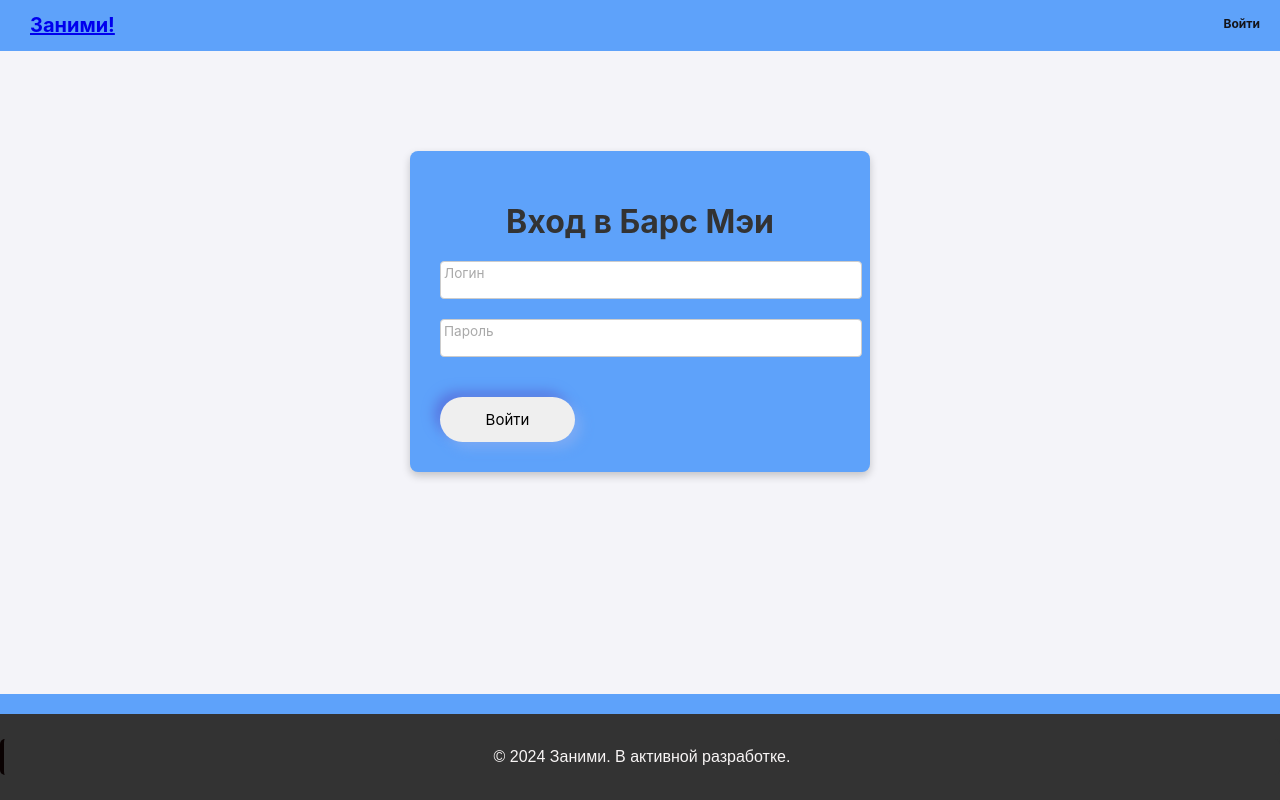
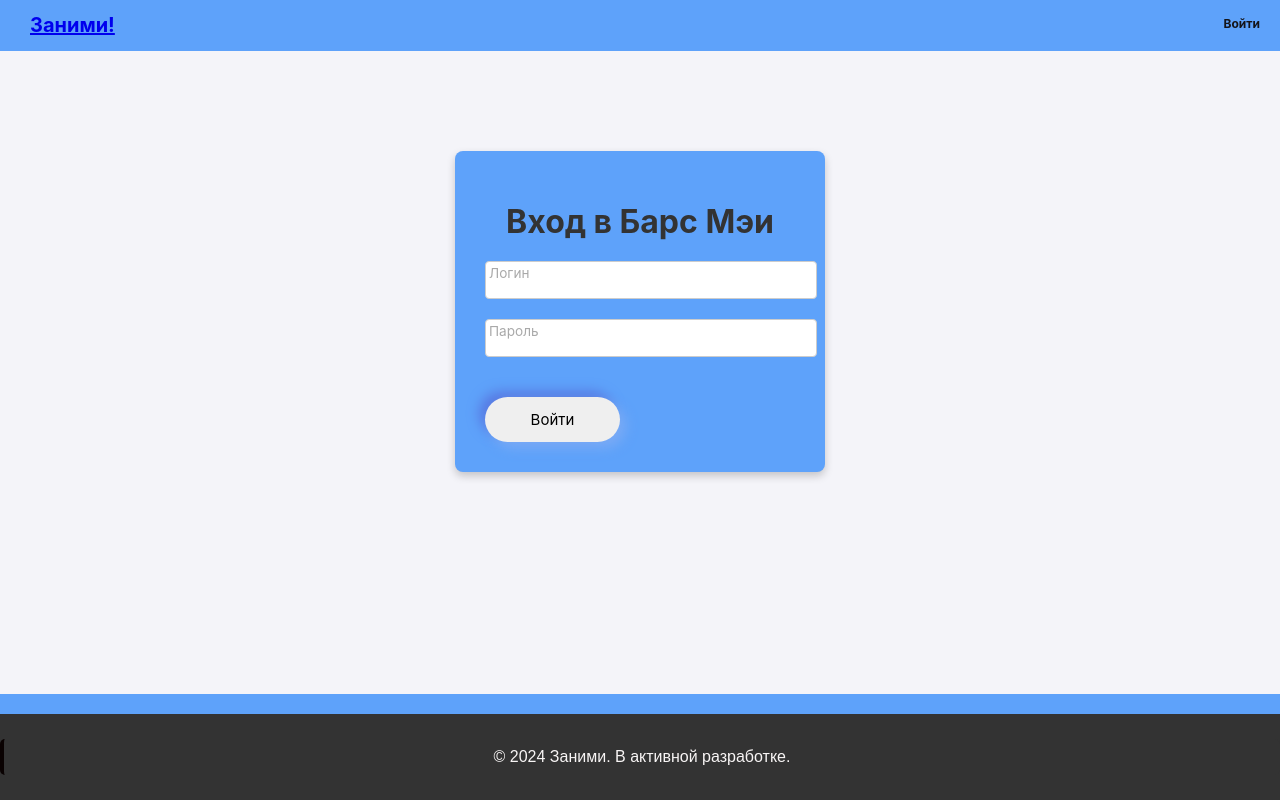
Before and after one commit to Demianight/animi_front, a React (Create React App) app: page /login in a window 1280 px wide. Built offline with nearby package versions, Linux system fonts and the light colour scheme; no server answers.

Commit message:
адаптировал размеры формы логина

```diff
--- a/src/App.css
+++ b/src/App.css
@@ -66,7 +66,7 @@ nav a {
   padding: 30px;
   border-radius: 8px;
   box-shadow: 0 4px 8px rgba(0, 0, 0, 0.2);
-  width: 400px;
+  width: 310px;
 }
 
 .title {
```
